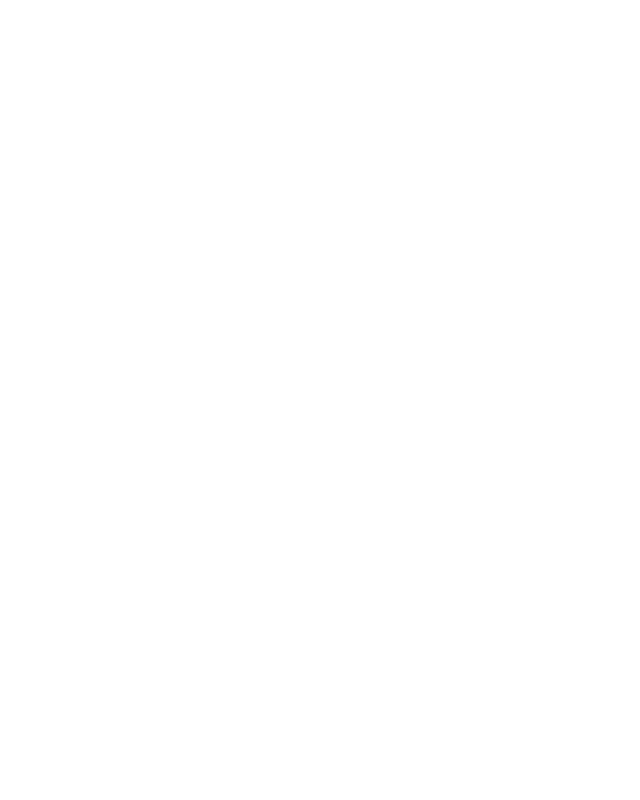
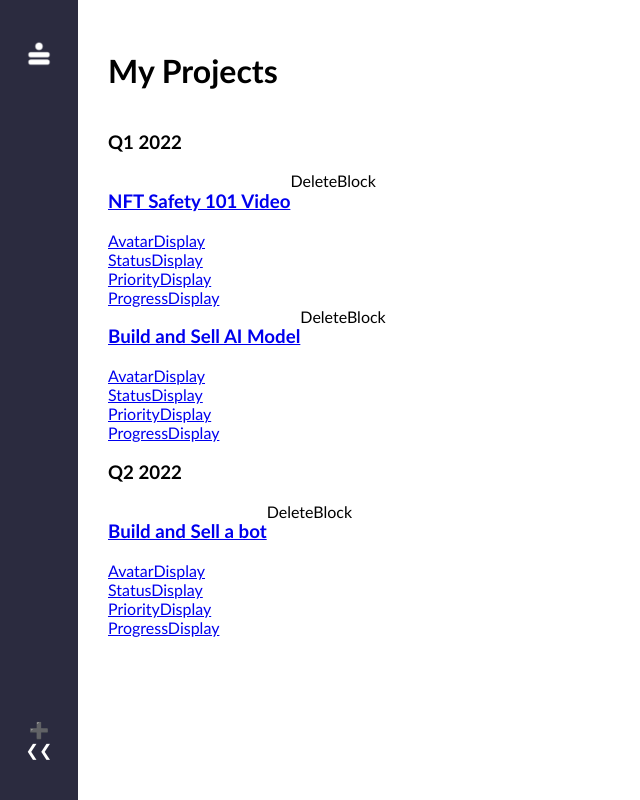
Before and after one commit to yuxianxu/monday-crm-clone-react-nodejs-hooks, a React (Create React App) app: page / in a window 1280 px wide. Shown: the whole page, without its empty margins (0-640 px from the left). Built offline with nearby package versions, Linux system fonts and the light colour scheme.

Commit message:
Create ticket card

```diff
--- a/src/App.js
+++ b/src/App.js
@@ -1,11 +1,21 @@
-import { BrowserRouter, Route, Routes } from 'react-router-dom'
+import { BrowserRouter, Route, Routes } from 'react-router-dom';
+import Dashboard from './pages/Dashboard';
+import TicketPage from './pages/TicketPage';
+import Nav from './components/Nav';
 
-function App() {
+const App = () => {
   return (
     <div className="app">
-
+      <BrowserRouter>
+        <Nav />
+        <Routes>
+          <Route path="/" element={<Dashboard />} />
+          <Route path="/ticket" element={<TicketPage />} />
+          <Route path="/ticket/:id" element={<TicketPage editMode={true} />} />
+        </Routes>
+      </BrowserRouter>
     </div>
-  )
-}
+  );
+};
 
 export default App;
--- a/src/components/Nav.js
+++ b/src/components/Nav.js
@@ -1,7 +1,24 @@
+import logo from '../images/crm-logo.png';
+import { useNavigate } from 'react-router-dom';
+
 const Nav = () => {
-    return (
-        <div>Nav</div>
-    )
-}
+  const navigate = useNavigate();
 
-export default Nav
+  return (
+    <nav>
+      <div className="logo-container">
+        <img src={logo} alt="logo" />
+      </div>
+      <div className="controls-container">
+        <div className="icon" onClick={() => navigate('/ticket')}>
+          ➕
+        </div>
+        <div className="icon" onClick={() => navigate('/')}>
+          ❮❮
+        </div>
+      </div>
+    </nav>
+  );
+};
+
+export default Nav;
--- a/src/components/TicketCard.js
+++ b/src/components/TicketCard.js
@@ -1,7 +1,25 @@
-const TicketCard = () => {
-    return (
-        <div>TicketCard</div>
-    )
-}
+import { Link } from 'react-router-dom';
+import AvatarDisplay from '../components/AvatarDisplay';
+import StatusDisplay from '../components/StatusDisplay';
+import PriorityDisplay from '../components/PriorityDisplay';
+import ProgressDisplay from '../components/ProgressDisplay';
+import DeleteBlock from '../components/DeleteBlock';
 
-export default TicketCard
+const TicketCard = ( { color, ticket}) => {
+
+  return (
+    <div className="ticket-card">
+      <div className="ticket-color"></div>
+      <Link to="/">
+        <h3>{ticket.title}</h3>
+        <AvatarDisplay />
+        <StatusDisplay />
+        <PriorityDisplay />
+        <ProgressDisplay />
+      </Link>
+      <DeleteBlock />
+    </div>
+  );
+};
+
+export default TicketCard;
--- a/src/index.css
+++ b/src/index.css
@@ -0,0 +1,55 @@
+html, body {
+    margin: 0;
+    padding: 0;
+    font-family: 'Trebuchet MS', Arial, Helvetica, sans-serif;
+}
+
+.app {
+    display: flex;
+}
+
+/*------ Nav -----*/
+
+nav {
+    height: 100vh;
+    background-color: rgb(43, 43, 63);
+    color: rgb(255, 255, 255);
+    text-align: center;
+    display: flex;
+    flex-direction: column;
+    justify-content: space-between;
+}
+
+nav .logo-container,
+nav .controls-container {
+    padding: 40px 25px;
+    display: flex;
+    flex-direction: column;
+}
+
+nav .logo-container img {
+    width: 28px;
+}
+
+nav .icon {
+    color: rgb(255, 255, 255);
+}
+
+/*------ Dashboard -----*/
+
+.dashboard {
+    padding: 30px;
+    width: 100%;
+}
+
+.dashboard .ticket-container {
+    height: 80vh;
+    overflow: scroll;
+}
+
+/*------ TicketCard -----*/
+
+.ticket-card {
+    display: flex;
+    width: 100%;
+}
--- a/src/pages/Dashboard.js
+++ b/src/pages/Dashboard.js
@@ -1,6 +1,74 @@
+import TicketCard from '../components/TicketCard'
+
+
 const Dashboard = () => {
+
+    const tickets = [
+        {
+            category: 'Q1 2022',
+            color: 'red',
+            title: 'NFT Safety 101 Video',
+            owner: 'Yuxian Xu',
+            avatar: 'https://avatars.githubusercontent.com/u/85212477?v=4',
+            status: 'done',
+            priority: 5,
+            progress: 40,
+            description: 'Make a video showcasing how to work with NFT',
+            timestamp: '2022-02-11T08:36:18+0000'
+
+        },
+        {
+            category: 'Q1 2022',
+            color: 'red',
+            title: 'Build and Sell AI Model',
+            owner: 'Yuxian Xu',
+            avatar: 'https://avatars.githubusercontent.com/u/85212477?v=4',
+            status: 'working on it',
+            priority: 2,
+            progress: 70,
+            description: 'AI video is amazing',
+            timestamp: '2022-03-11T08:36:18+0000'
+        },
+        {
+            category: 'Q2 2022',
+            color: 'purple',
+            title: 'Build and Sell a bot',
+            owner: 'Yuxian Xu',
+            avatar: 'https://avatars.githubusercontent.com/u/85212477?v=4',
+            status: 'working on it',
+            priority: 3,
+            progress: 10,
+            description: 'Do you like bot?',
+            timestamp: '2022-03-12T08:36:18+0000'
+        }
+    ]
+
+    const uniqueCategories = [
+        ...new Set(tickets?.map(( {category} ) => category))
+    ]
+
+    // console.log(categoryIndex);
+
     return (
-        <div>Dashboard</div>
+        <div className="dashboard">
+            <h1>My Projects</h1>
+            <div className="ticket-container">
+                {tickets && uniqueCategories?.map((uniqueCategory, categoryIndex) => (
+                    <div key={categoryIndex}>
+                        <h3>{uniqueCategory}</h3>
+                        {tickets.filter(ticket => ticket.category === uniqueCategory)
+                            .map((filteredTicket, _index) => (
+                                <TicketCard
+                                    id={_index}
+                                    color={filteredTicket.color}
+                                    ticket={filteredTicket}
+                                />
+                            ))
+                        }
+                    </div>
+                ))}
+            </div>
+        </div>
     )
 }
 
```
Also changed, not shown: src/images/blank-profile.png (added), src/images/crm-logo.png (added).
